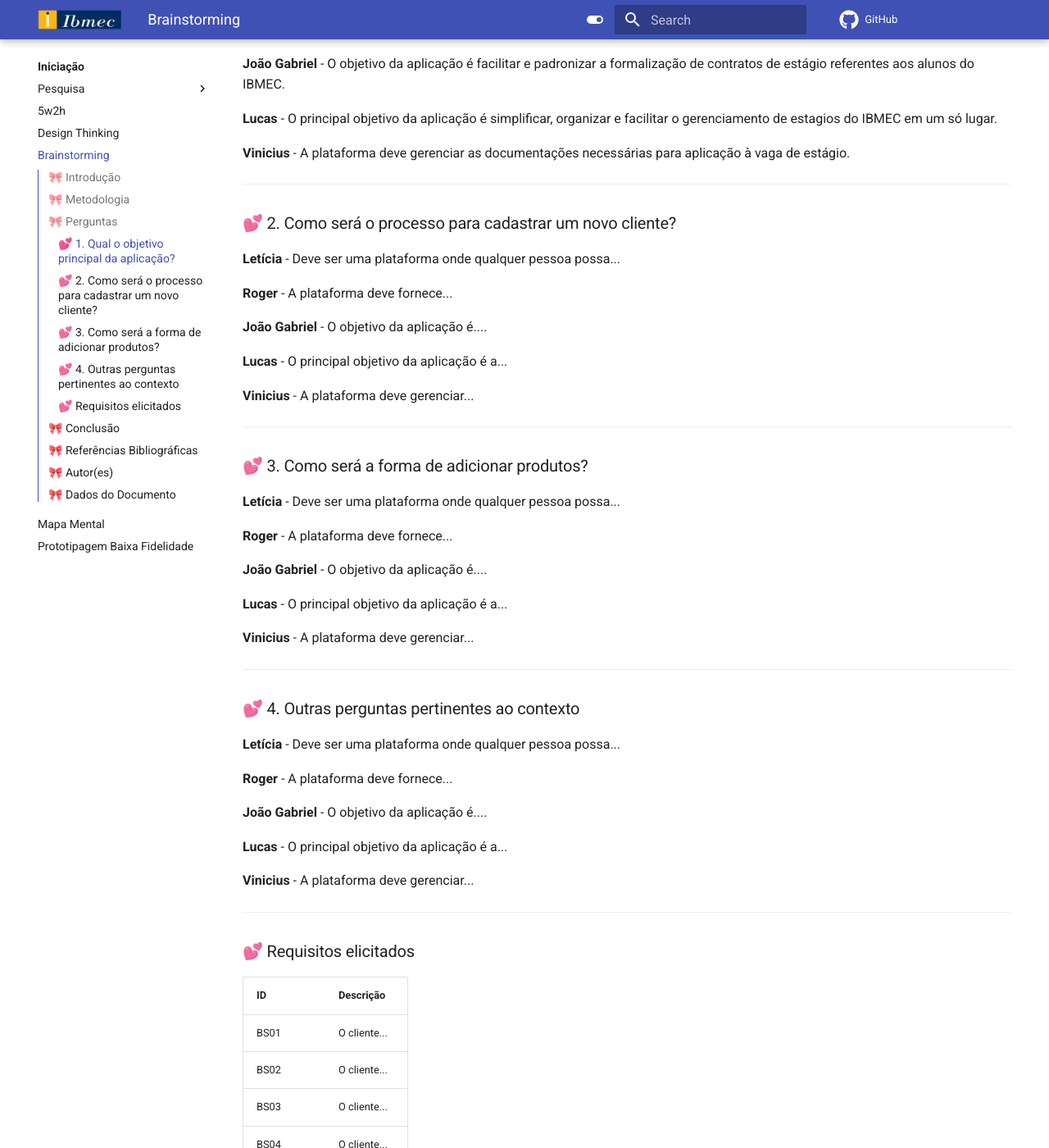
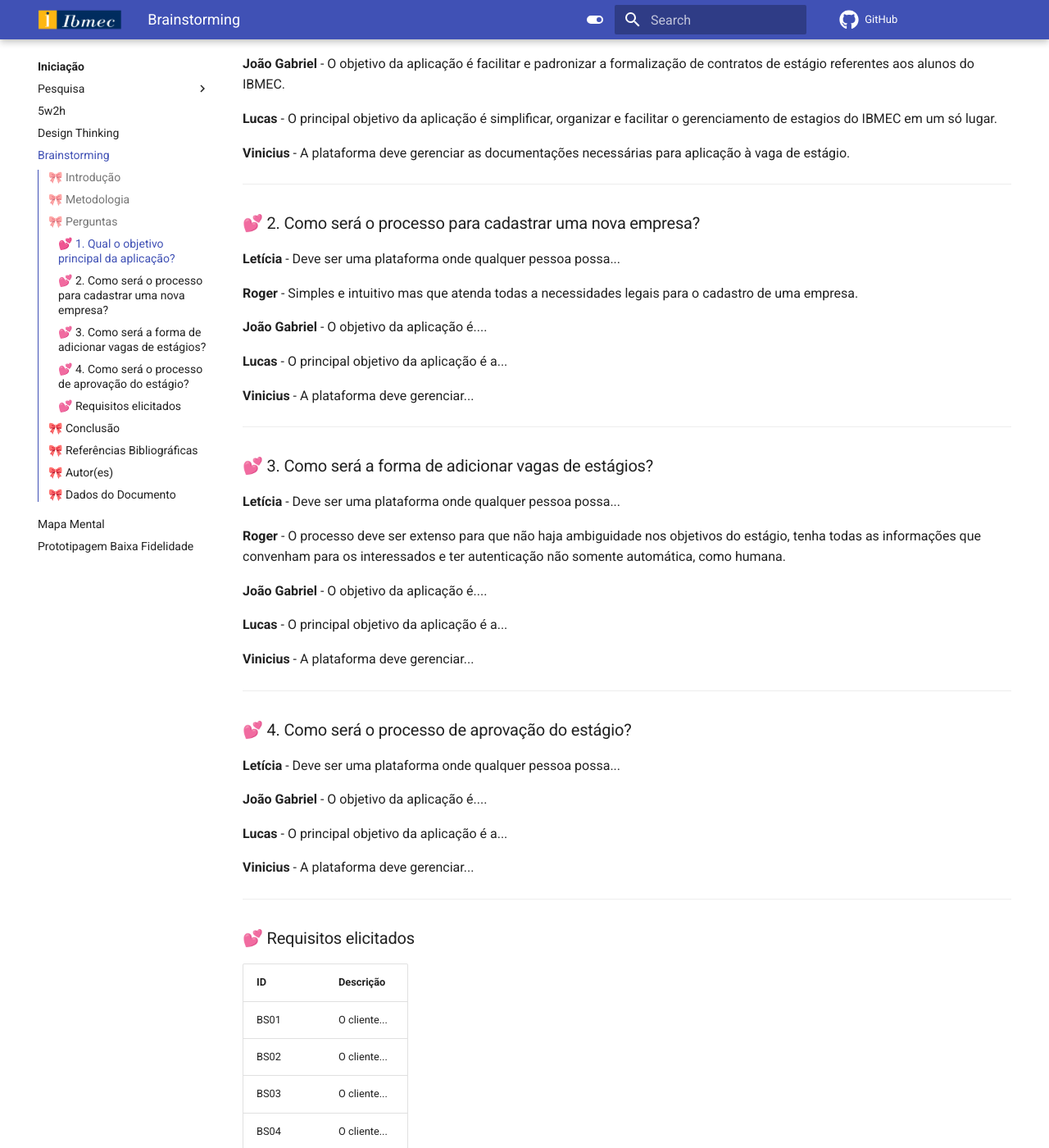
Before and after one commit to Projetos-de-Extensao/PBE_26.1_8002_I, an MkDocs documentation site: the page built from docs/Iniciacao/Brainstorm.md, in a window 1280 px wide and 1400 px high, scrolled down 693 px. Shown: the whole window at 82% size. Built offline with MkDocs 1.6.1 and Material for MkDocs 9.7.7, drawn with Linux system fonts in a browser that asks for light colours; comment, search, counter and statistics services are not loaded.

Commit message:
Minhas respostas para as perguntas do nosso brainstorm

```diff
--- a/docs/Iniciacao/Brainstorm.md
+++ b/docs/Iniciacao/Brainstorm.md
@@ -29,13 +29,13 @@ A equipe se reuniu para debater ideias gerais sobre o projeto presencialmente, c
 
 ---
 
-### 💕 2. Como será o processo para cadastrar um novo cliente?
+### 💕 2. Como será o processo para cadastrar uma nova empresa?
 
 <p align = "justify">
 <b>Letícia</b> - Deve ser uma plataforma onde qualquer pessoa possa...
 </p>
 
-<b>Roger</b> - A plataforma deve fornece...
+<b>Roger</b> - Simples e intuitivo mas que atenda todas a necessidades legais para o cadastro de uma empresa.
 
 <b>João Gabriel</b> - O objetivo da aplicação é....
 
@@ -46,13 +46,13 @@ A equipe se reuniu para debater ideias gerais sobre o projeto presencialmente, c
 
 ---
 
-### 💕 3. Como será a forma de adicionar produtos?
+### 💕 3. Como será a forma de adicionar vagas de estágios?
 
 <p align = "justify">
 <b>Letícia</b> - Deve ser uma plataforma onde qualquer pessoa possa...
 </p>
 
-<b>Roger</b> - A plataforma deve fornece...
+<b>Roger</b> - O processo deve ser extenso para que não haja ambiguidade nos objetivos do estágio, tenha todas as informações que convenham para os interessados e ter autenticação não somente automática, como humana.
 
 <b>João Gabriel</b> - O objetivo da aplicação é....
 
@@ -63,13 +63,11 @@ A equipe se reuniu para debater ideias gerais sobre o projeto presencialmente, c
 
 ---
 
-### 💕 4. Outras perguntas pertinentes ao contexto
+### 💕 4. Como será o processo de aprovação do estágio?
 
 <p align = "justify">
 <b>Letícia</b> - Deve ser uma plataforma onde qualquer pessoa possa...
 </p>
-
-<b>Roger</b> - A plataforma deve fornece...
 
 <b>João Gabriel</b> - O objetivo da aplicação é....
 
```
